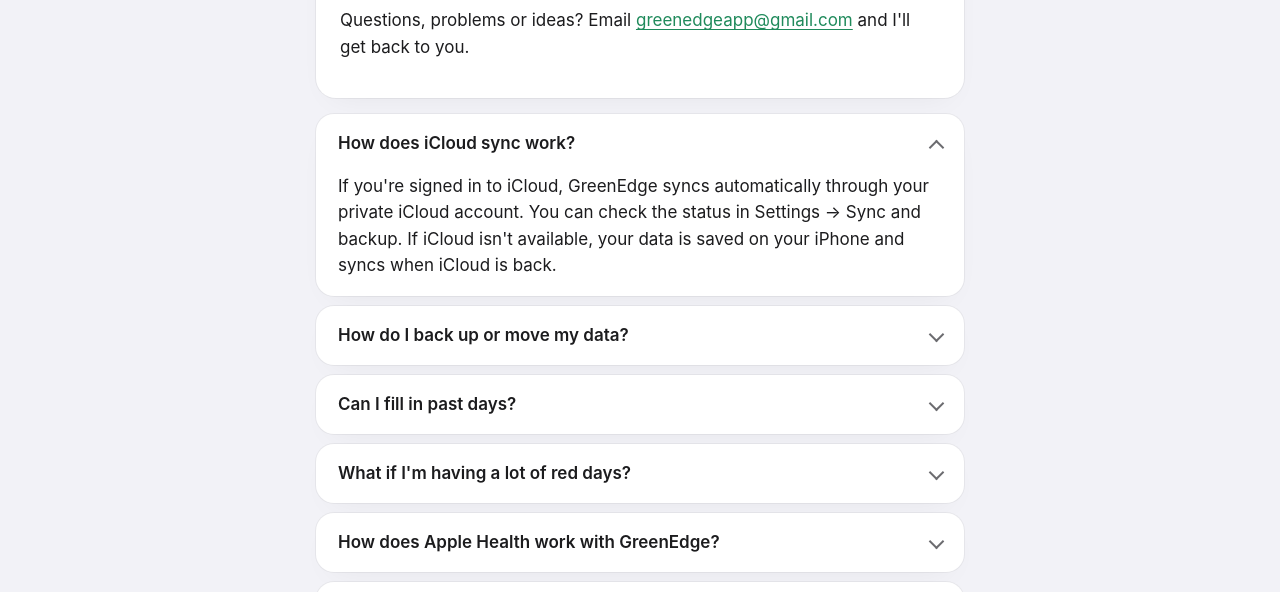
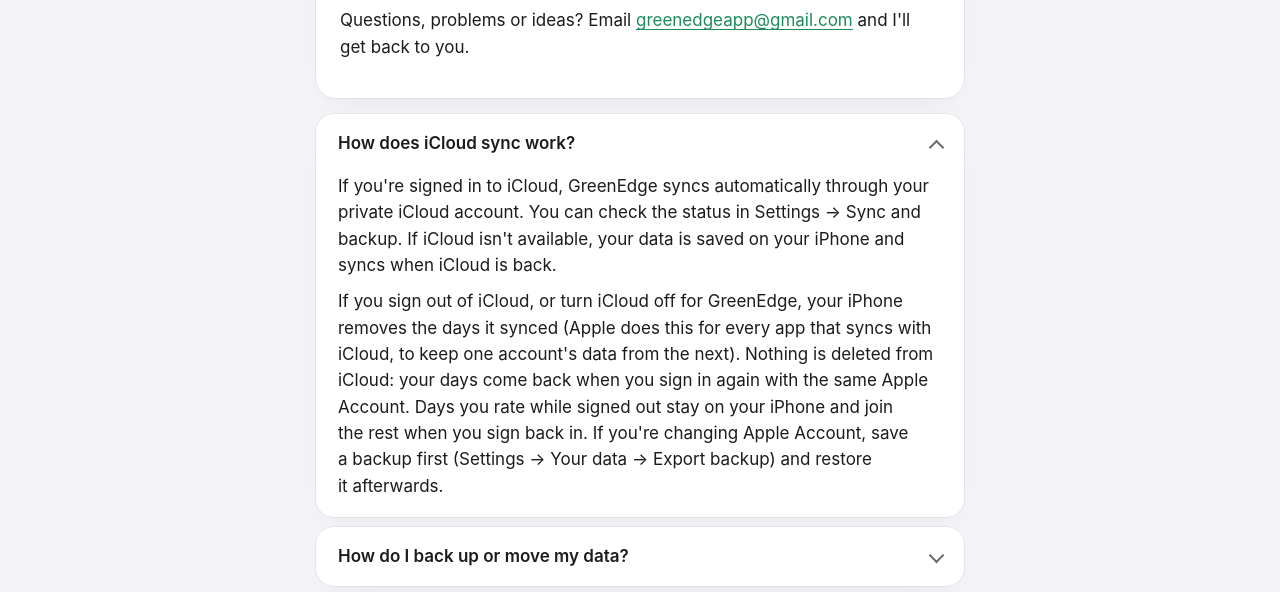
Before and after one commit to racoonamp/greenedge-site, a plain HTML site: page support.html in a window 1280 px wide. Both pictures are taken after a click on the heading "How does iCloud sync work?". Shown: the part 195-787 px from the top of the page. Drawn offline with Linux system fonts and the light colour scheme.

Commit message:
Support: what happens when you sign out of iCloud
Co-Authored-By: Claude Opus 5.5 <noreply@anthropic.com>

```diff
--- a/support.html
+++ b/support.html
@@ -152,6 +152,11 @@
       <p>If you're signed in to iCloud, GreenEdge syncs automatically through your private iCloud account. You can
         check the status in Settings → Sync and backup. If iCloud isn't available, your data is saved on your iPhone
         and syncs when iCloud is back.</p>
+      <p>If you sign out of iCloud, or turn iCloud off for GreenEdge, your iPhone removes the days it synced (Apple
+        does this for every app that syncs with iCloud, to keep one account's data from the next). Nothing is deleted
+        from iCloud: your days come back when you sign in again with the same Apple Account. Days you rate while
+        signed out stay on your iPhone and join the rest when you sign back in. If you're changing Apple Account, save
+        a backup first (Settings → Your data → Export backup) and restore it afterwards.</p>
       </div>
     </details>
     <details>
```
